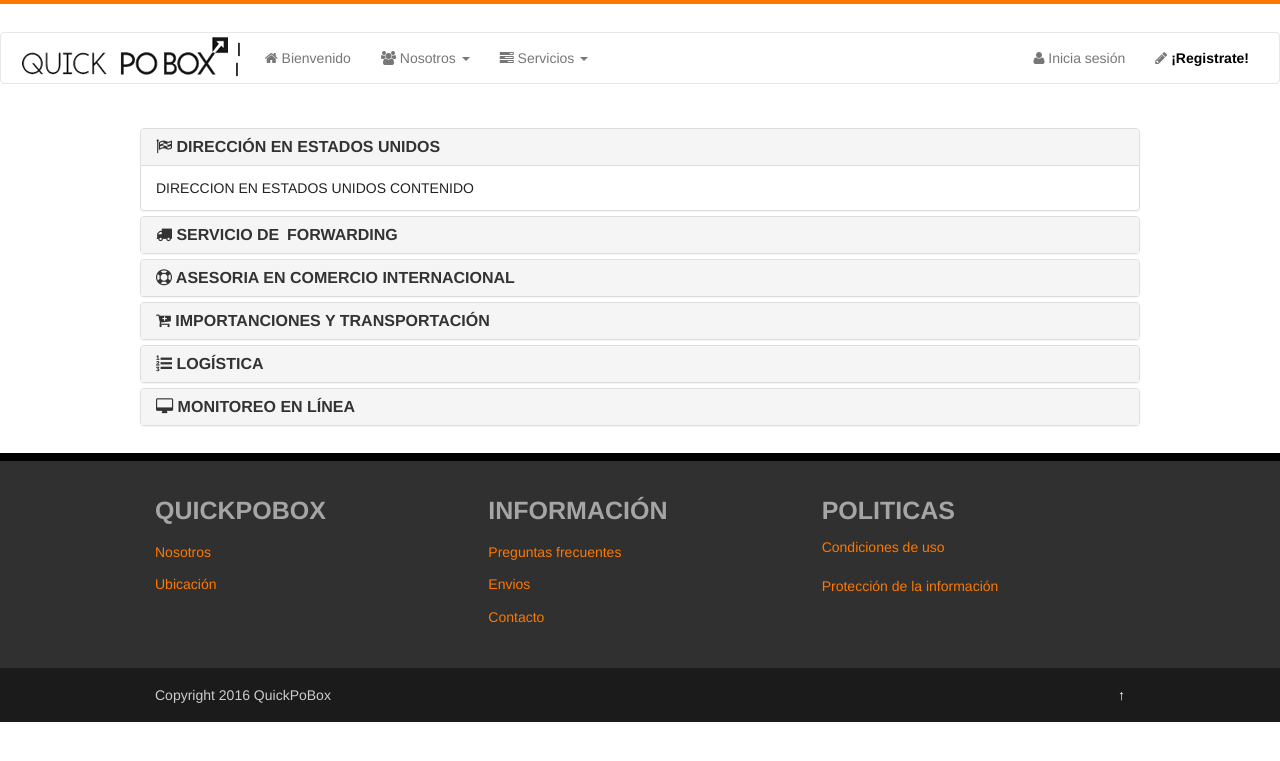
After one commit to DamianMarco/QuickPB, a Laravel app: page /services in a window 1280 px wide. The commit adds this page. Shown: the top 761 px of the page. Run offline with Laravel 8, Linux system fonts and the light colour scheme; settings files or empty folders that the repository lacks are supplied; some libraries are stand-ins or nearby versions.

Commit message:
Se agrego Nosotros y Servicios
Se agrego Nosotros y Servicios

```diff
--- a/app/Http/routes.php
+++ b/app/Http/routes.php
@@ -35,6 +35,16 @@ Route::group(['middleware' => ['web']], function () {
     Route::get('/', function () {
     //echo "la direccion show";
      return view('welcome');
+    });
+
+    Route::get('/us', function () {
+    //echo "la direccion show";
+     return view('us');
+    });
+
+    Route::get('/services', function () {
+    //echo "la direccion show";
+     return view('services');
     });
 
      Route::get('mailsee', function () {
--- a/resources/views/admin/templates/partials/headerMenu.blade.php
+++ b/resources/views/admin/templates/partials/headerMenu.blade.php
@@ -25,7 +25,7 @@
           <li class="dropdown">
             <a href="#" class="dropdown-toggle" data-toggle="dropdown" role="button" aria-haspopup="true" aria-expanded="false"><i class="fa fa-group"></i> Nosotros <span class="caret"></span></a>
             <ul class="dropdown-menu">
-              <li><a href="#"><i class="fa fa-thumb-tack"></i> Ubicación</a></li>
+              <li><a href={{URL::to('/us')}}><i class="fa fa-thumb-tack"></i> Quienes somos</a></li>
               <li role="separator" class="divider"></li>
               <li><a href="#"><i class="fa fa-btn fa-envelope"></i> Contacto</a></li>
             </ul>
@@ -33,7 +33,7 @@
           <li class="dropdown">
             <a href="#" class="dropdown-toggle" data-toggle="dropdown" role="button" aria-haspopup="true" aria-expanded="false"><i class="fa fa-tasks"></i> Servicios <span class="caret"></span></a>
             <ul class="dropdown-menu">
-              <li><a href="#"><i class="fa fa-shopping-cart"></i> Tienda</a></li>
+              <li><a href={{URL::to('/services')}}><i class="fa fa-briefcase"></i> Ofrecemos</a></li>
               <li><a href="#"><i class="fa fa-shopping-bag"></i> Tipos de membresías</a></li>
             </ul>
           </li>
--- /dev/null
+++ b/resources/views/services.blade.php
@@ -0,0 +1,97 @@
+
+@extends('admin.templates.main')
+@section('title', 'Servicios')
+
+@section('content')
+
+<div id="subhead_container">
+	<div class="row">
+		<div class="panel-group" id="accordion" role="tablist" aria-multiselectable="true">
+  			<div class="panel panel-default">
+    			<div class="panel-heading" role="tab" id="headingOne">
+      				<h4 class="panel-title">
+	        			<a role="button" data-toggle="collapse" data-parent="#accordion" href="#collapseOne" aria-expanded="true" aria-controls="collapseOne">
+	      				<i class="fa fa-flag-checkered" aria-hidden="true"></i> DIRECCI&Oacute;N EN ESTADOS UNIDOS
+	        			</a>
+      				</h4>
+    			</div>
+    			<div id="collapseOne" class="panel-collapse collapse in" role="tabpanel" aria-labelledby="headingOne">
+      				<div class="panel-body">
+        				DIRECCION EN ESTADOS UNIDOS CONTENIDO
+      				</div>
+    			</div>
+  			</div>
+  			<div class="panel panel-default">
+	 			<div class="panel-heading" role="tab" id="headingTwo">
+      				<h4 class="panel-title">
+        				<a class="collapsed" role="button" data-toggle="collapse" data-parent="#accordion" href="#collapseTwo" aria-expanded="false" aria-controls="collapseTwo">
+          				<i class="fa fa-truck" aria-hidden="true"></i> SERVICIO DE  FORWARDING
+        				</a>
+      				</h4>
+    			</div>
+    			<div id="collapseTwo" class="panel-collapse collapse" role="tabpanel" aria-labelledby="headingTwo">
+      				<div class="panel-body">
+        Te ofrecemos una dirección física en Laredo Tx en donde recibiremos tu mercancía de cualquier parte del mundo  para posteriormente enviarlos a la dirección de su casa o negocio en cualquier parte de la republica)
+      				</div>
+    			</div>
+  			</div>
+  			<div class="panel panel-default">
+    			<div class="panel-heading" role="tab" id="headingThree">
+      				<h4 class="panel-title">
+        				<a class="collapsed" role="button" data-toggle="collapse" data-parent="#accordion" href="#collapseThree" aria-expanded="false" aria-controls="collapseThree">
+          				<i class="fa fa-life-ring" aria-hidden="true"></i> ASESORIA EN COMERCIO INTERNACIONAL
+        				</a>
+      				</h4>
+    			</div>
+    			<div id="collapseThree" class="panel-collapse collapse" role="tabpanel" aria-labelledby="headingThree">
+      				<div class="panel-body">
+    				<i class="fa fa-life-ring" aria-hidden="true"></i> ASESORIA EN COMERCIO INTERNACIONAL CONTENIDO
+      				</div>
+				</div>
+  			</div>
+  			<div class="panel panel-default">
+    			<div class="panel-heading" role="tab" id="headingFour">
+      				<h4 class="panel-title">
+        				<a class="collapsed" role="button" data-toggle="collapse" data-parent="#accordion" href="#collapseFour" aria-expanded="false" aria-controls="collapseFour">
+          				<i class="fa fa-cart-plus" aria-hidden="true"></i> IMPORTANCIONES Y TRANSPORTACI&Oacute;N
+        				</a>
+      				</h4>
+    			</div>
+    			<div id="collapseFour" class="panel-collapse collapse" role="tabpanel" aria-labelledby="headingFour">
+      				<div class="panel-body">
+        			Ofrecemos servicios de transportación con seguro de mercancía , recepción y almacenaje de sus mercancías)
+      				</div>
+				</div>
+  			</div>
+  			<div class="panel panel-default">
+    			<div class="panel-heading" role="tab" id="headingFive">
+      				<h4 class="panel-title">
+        				<a class="collapsed" role="button" data-toggle="collapse" data-parent="#accordion" href="#collapseFive" aria-expanded="false" aria-controls="collapseFive">
+          				<i class="fa fa-list-ol" aria-hidden="true"></i> LOG&Iacute;STICA
+        				</a>
+      				</h4>
+    			</div>
+    			<div id="collapseFive" class="panel-collapse collapse" role="tabpanel" aria-labelledby="headingFive">
+      				<div class="panel-body">
+Desde que recibimos su mercancía nos encargamos de todo hasta que recibe su mercancía en su hogar o negocio)
+      				</div>
+				</div>
+  			</div>
+  			<div class="panel panel-default">
+    			<div class="panel-heading" role="tab" id="headingSix">
+      				<h4 class="panel-title">
+        				<a class="collapsed" role="button" data-toggle="collapse" data-parent="#accordion" href="#collapseSix" aria-expanded="false" aria-controls="collapseSix">
+          				<i class="fa fa-desktop" aria-hidden="true"></i> MONITOREO EN L&Iacute;NEA
+        				</a>
+      				</h4>
+    			</div>
+    			<div id="collapseSix" class="panel-collapse collapse" role="tabpanel" aria-labelledby="headingSix">
+      				<div class="panel-body">
+    				Por medio de nuestra plataforma electrónica puede revisar el estatus de su mercancía)
+      				</div>
+				</div>
+  			</div>
+		</div>
+	</div>
+</div>
+@endsection
```
Also changed, not shown: resources/views/us.blade.php (added, +18 -0 lines).
